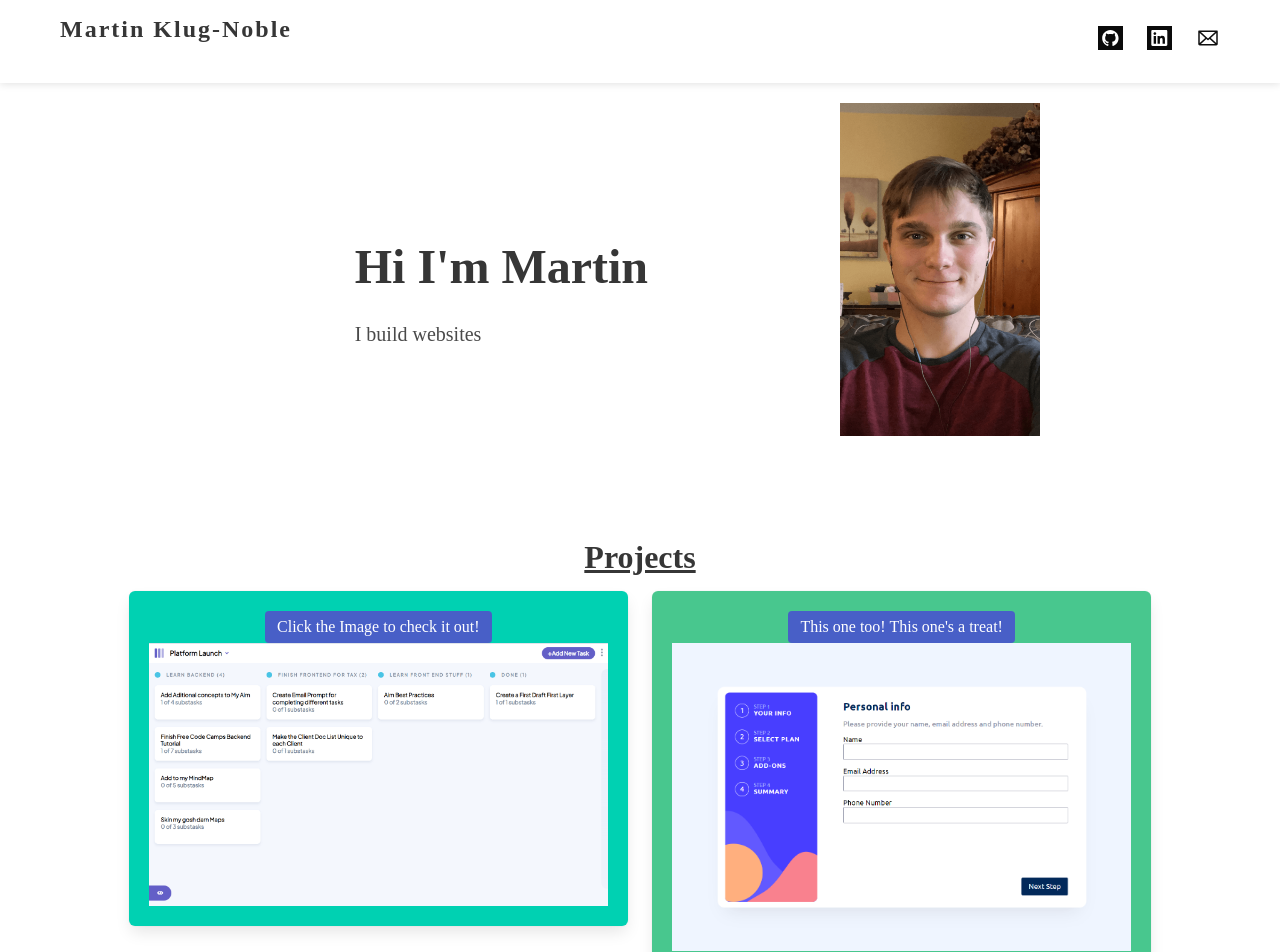
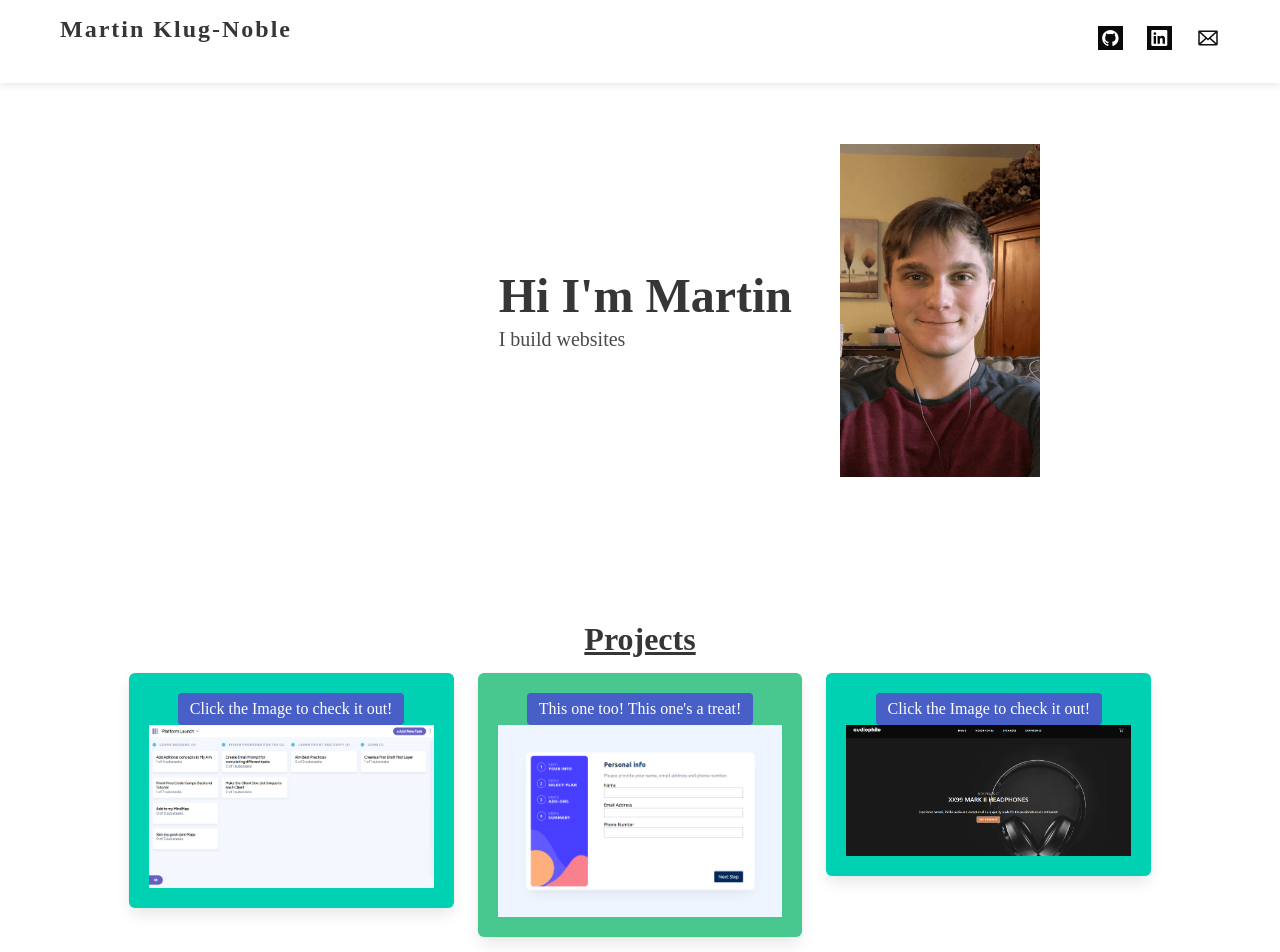
Before and after one commit to IamKlug/Klug-Portfolio, a React (Vite) app: page / in a window 1280 px wide. Shown: the top 952 px of the page. Built offline with nearby package versions, Linux system fonts and the light colour scheme; a web font is replaced by a local one.

Commit message:
added project

```diff
--- a/src/App.jsx
+++ b/src/App.jsx
@@ -68,14 +68,14 @@ function App() {
           </div>
         </nav>
 
-        <div className="is-flex-tablet is-justify-content-end is-align-items-center py-6 my-6 fade-in-effect">
-          <div className="p-6 m-6">
-          <h1 className="title is-1 has-text-left m-6">Hi I'm Martin</h1>
-          <p className="subtitle has-text-left mx-6">I build websites</p>
+        <div className="is-flex-tablet is-justify-content-end is-align-items-center py-6 my-6 ml-6 fade-in-effect">
+          <div className="">
+          <h1 className="title is-1 has-text-left">Hi I'm Martin</h1>
+          <p className="subtitle has-text-left">I build websites</p>
           </div>
-          <div className="img-width25 is-relative mx-6 ">
+          <div className="img-width25 is-relative m-6">
 
-            <figure className="image is-3by5 ">
+            <figure className="image is-3by5">
               <img className="" src="tiny-headshot.png" />
             </figure>
           </div>
@@ -118,6 +118,24 @@ function App() {
                         rel="noreferrer"
                       >
                         <img src="tiny-payment-form.png" />
+                      </a>
+                    </figure>
+                  </div>
+                </div>
+              </div>
+              <div className="column has-text-centered">
+                <div className="box has-background-primary">
+                  <div className="is-relative">
+                    <span className="tag is-link is-medium">
+                      Click the Image to check it out!
+                    </span>
+                    <figure className="image">
+                      <a
+                        href="https://audiophile-wheat.vercel.app/"
+                        target="_blank"
+                        rel="noreferrer"
+                      >
+                        <img src="audiophile.png" />
                       </a>
                     </figure>
                   </div>
```
Also changed, not shown: public/audiophile.png (added).
